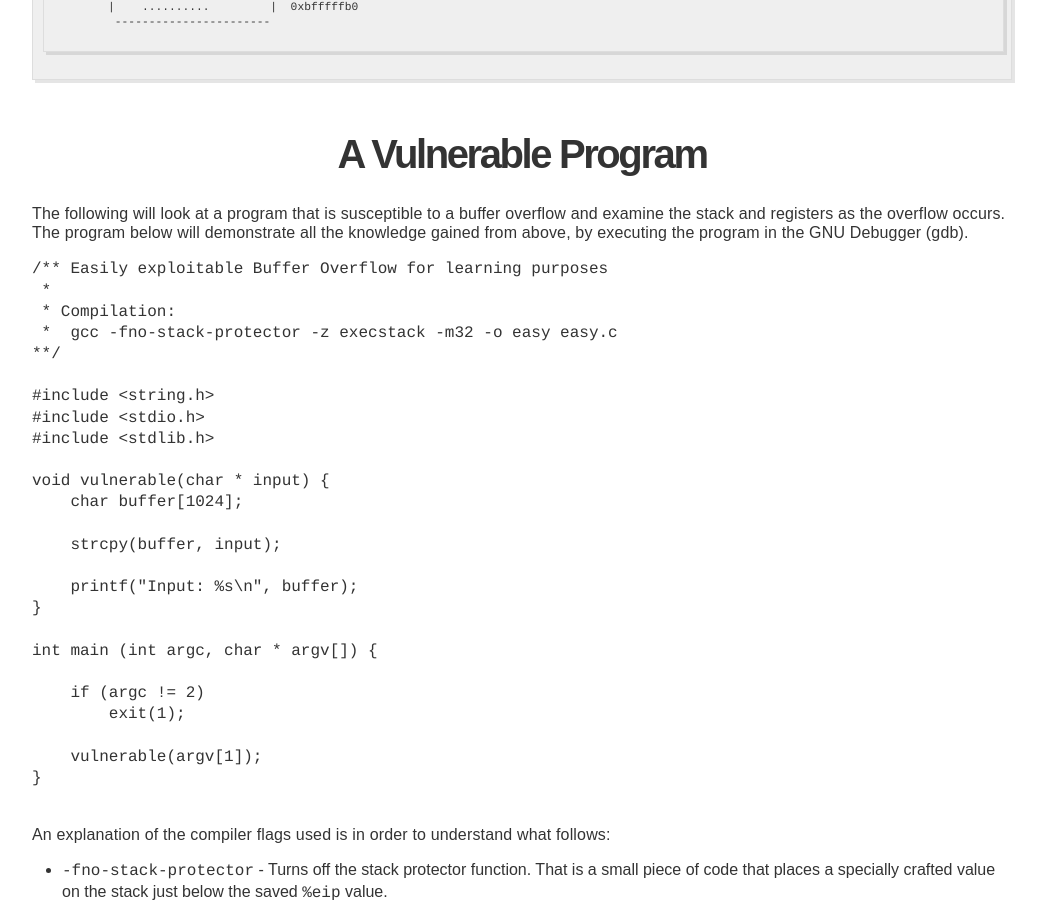
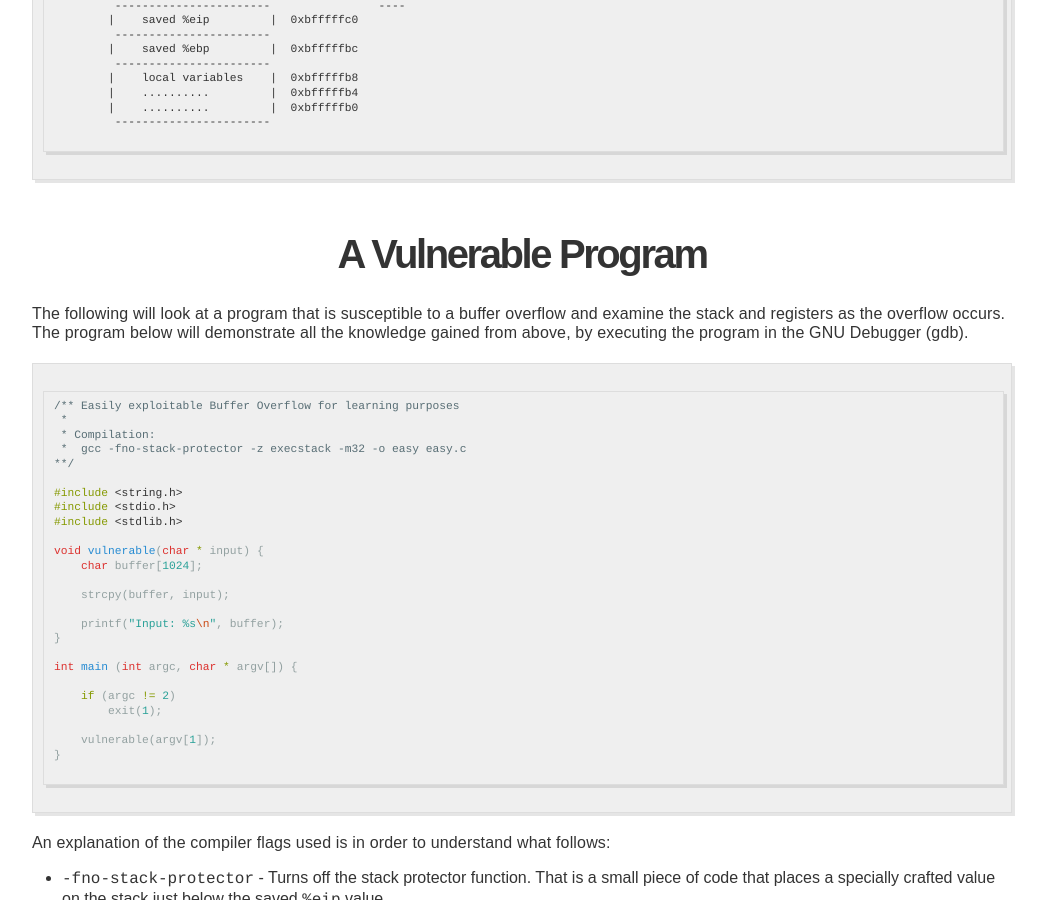
Before and after one commit to fgsahoward/fgsahoward.github.io, a Jekyll site: the page built from _posts/2016-06-09-Modern-Buffer-Overflows.md, in a window 1280 px wide and 900 px high, scrolled down 2627 px. Shown: the whole window, without its empty margins (118-1164 px from the left). Built offline with Jekyll 4.4.1, drawn with Linux system fonts in a browser that asks for light colours; Markdown is read by kramdown in place of the engine named in the settings.

Commit message:
Fix Markdown Engine Error (#17)
Current compilation of the Developer's Blog throws an error during compilation because we were using a deprecated syntax highlighter and markdown engine. This fixes both errors and updates us to using `kramdown` markdown enigne and the `rouge` syntax highlighter. Also fixes some issues with a post related to syntax highlighting

````diff
--- a/_config.yml
+++ b/_config.yml
@@ -49,8 +49,8 @@
 # !! You don't need to change any of the configuration flags below !!
 #
 
-markdown: redcarpet
-highlighter: pygments
+markdown: kramdown
+syntax_highlighter: rouge
 permalink: /:title/
 
 # The release of Jekyll Now that you're using
--- a/_posts/2016-06-09-Modern-Buffer-Overflows.md
+++ b/_posts/2016-06-09-Modern-Buffer-Overflows.md
@@ -30,7 +30,7 @@
 
 Through the lifetime of a function `%ebp` should never change, it points to the first value pushed onto the stack when that function was entered. When a new function is called the function prolog will push the current value of `%ebp` onto the stack (directly below the last function's stack frame), and then copy the current value of `%esp` into `%ebp`. That looks like this:
 
-```asm
+```
 foo:
     # Begin function prolog
     push %ebp
@@ -43,7 +43,7 @@
 
 As mentioned above, the callee function is responsible for restoring the caller's stack frame, this is handled by the function epilog:
 
-```asm
+```
     ...
     pop %ebp
     ret
@@ -114,7 +114,7 @@
 The following will look at a program that is susceptible to a buffer overflow and examine the stack and registers as the overflow occurs. The program below will demonstrate all the knowledge gained from above, by executing the program in the GNU Debugger (gdb).
 
 
-```C
+```c
 /** Easily exploitable Buffer Overflow for learning purposes
  *
  * Compilation:
````
